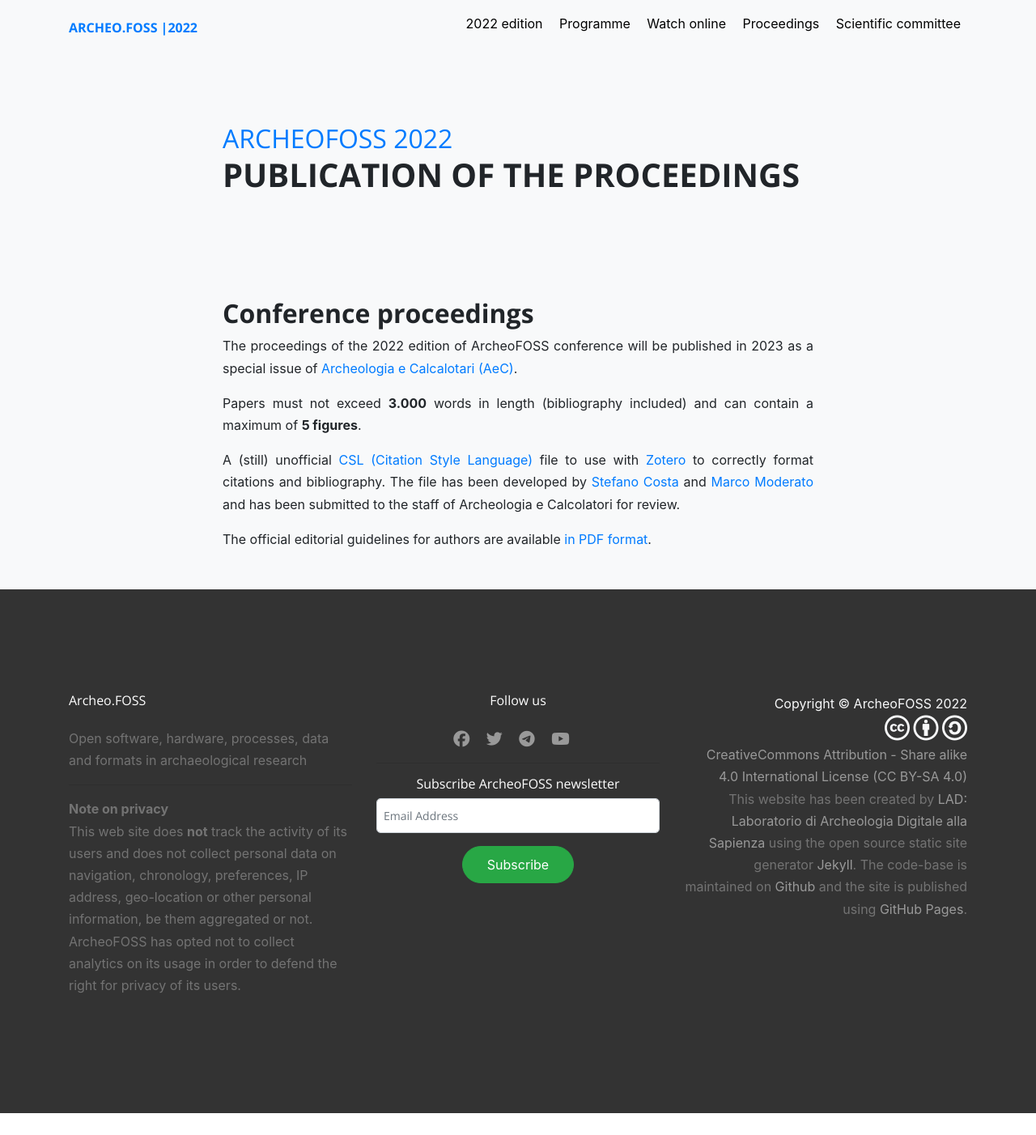
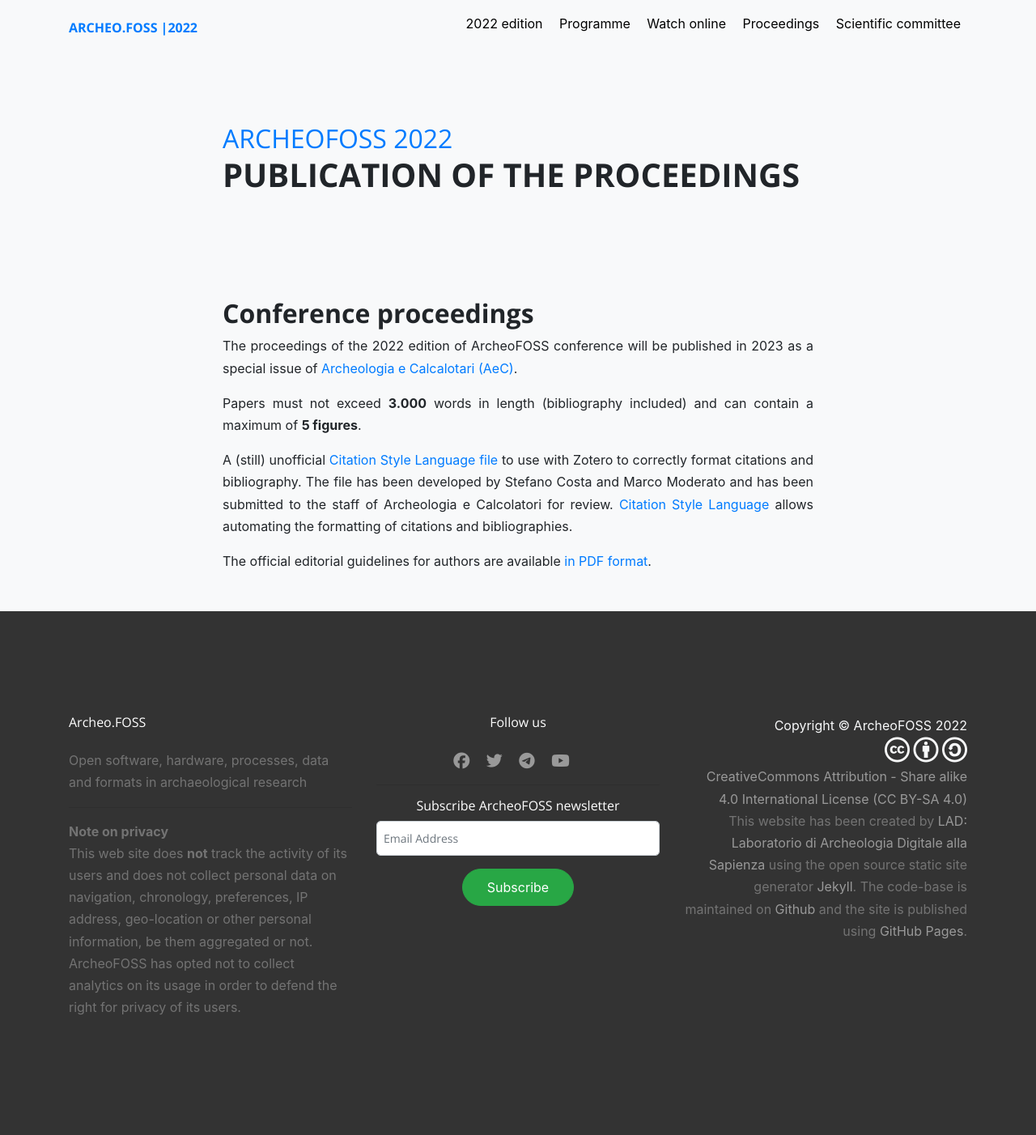
Before and after one commit to archeofoss/archeofoss, a Jekyll site: the page built from 2022/proceedings.md, in a window 1280 px wide. Shown: the whole page at 81% size. Built offline with Jekyll 4.4.1, drawn with Linux system fonts in a browser that asks for light colours; nearby versions of some CDN libraries; before the commit the page ends 1375 px from its top, so only the background shows below that.

Commit message:
link to CSL file, remove a few external links

```diff
--- a/2022/proceedings.md
+++ b/2022/proceedings.md
@@ -10,6 +10,6 @@
 
 Papers must not exceed **3.000** words in length (bibliography included) and can contain a maximum of **5 figures**.
 
-A (still) unofficial [CSL (Citation Style Language)](https://citationstyles.org/) file to use with [Zotero](https://www.zotero.org/) to correctly format citations and bibliography. The file has been developed by [Stefano Costa](mailto:steko@iosa.it) and [Marco Moderato](mailto:marco.moderato@gmail.com) and has been submitted to the staff of Archeologia e Calcolatori for review.
+A (still) unofficial [Citation Style Language file](archeologia-e-calcolatori.csl) to use with Zotero to correctly format citations and bibliography. The file has been developed by Stefano Costa and Marco Moderato and has been submitted to the staff of Archeologia e Calcolatori for review. [Citation Style Language](https://citationstyles.org/) allows automating the formatting of citations and bibliographies.
 
 The official editorial guidelines for authors are available [in PDF format](AeC-editorial-guidelines.pdf).
```
Also changed, not shown: other parts of 2022/proceedings.md (+1 -1 lines).
